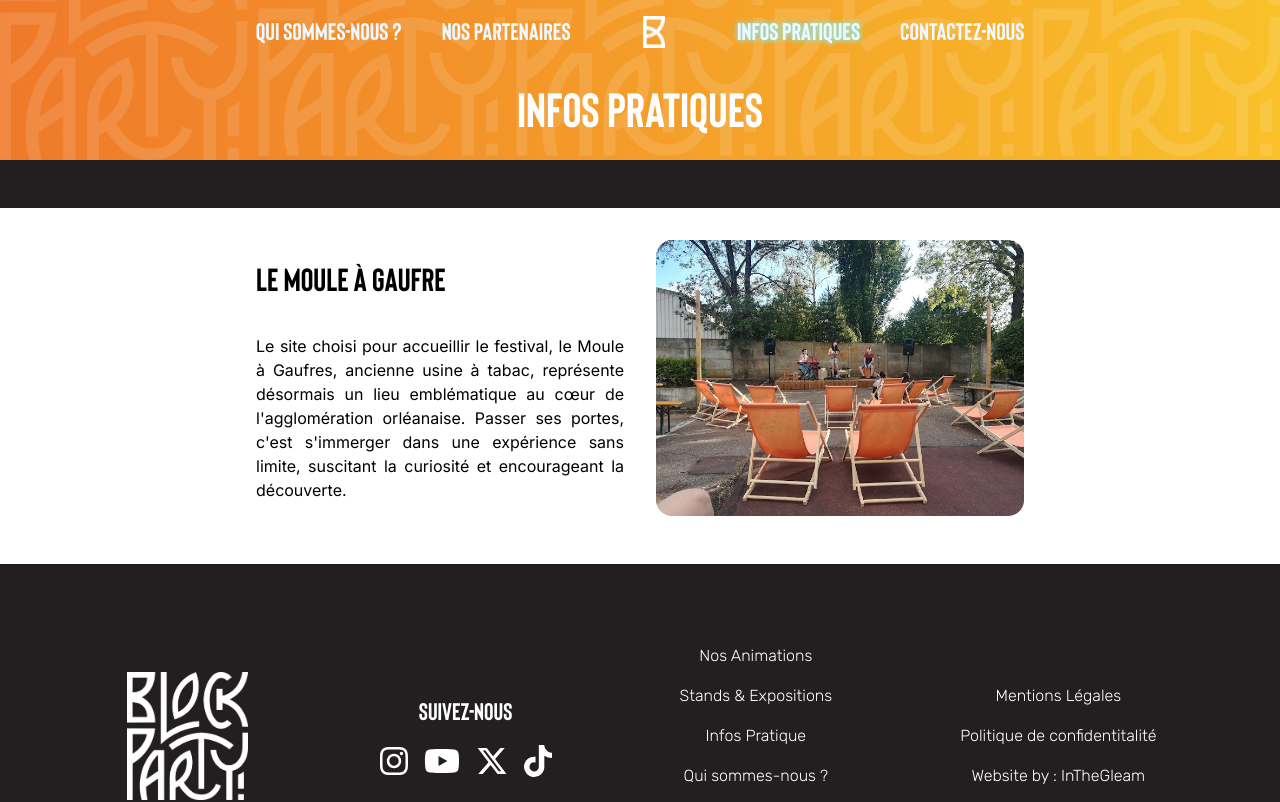
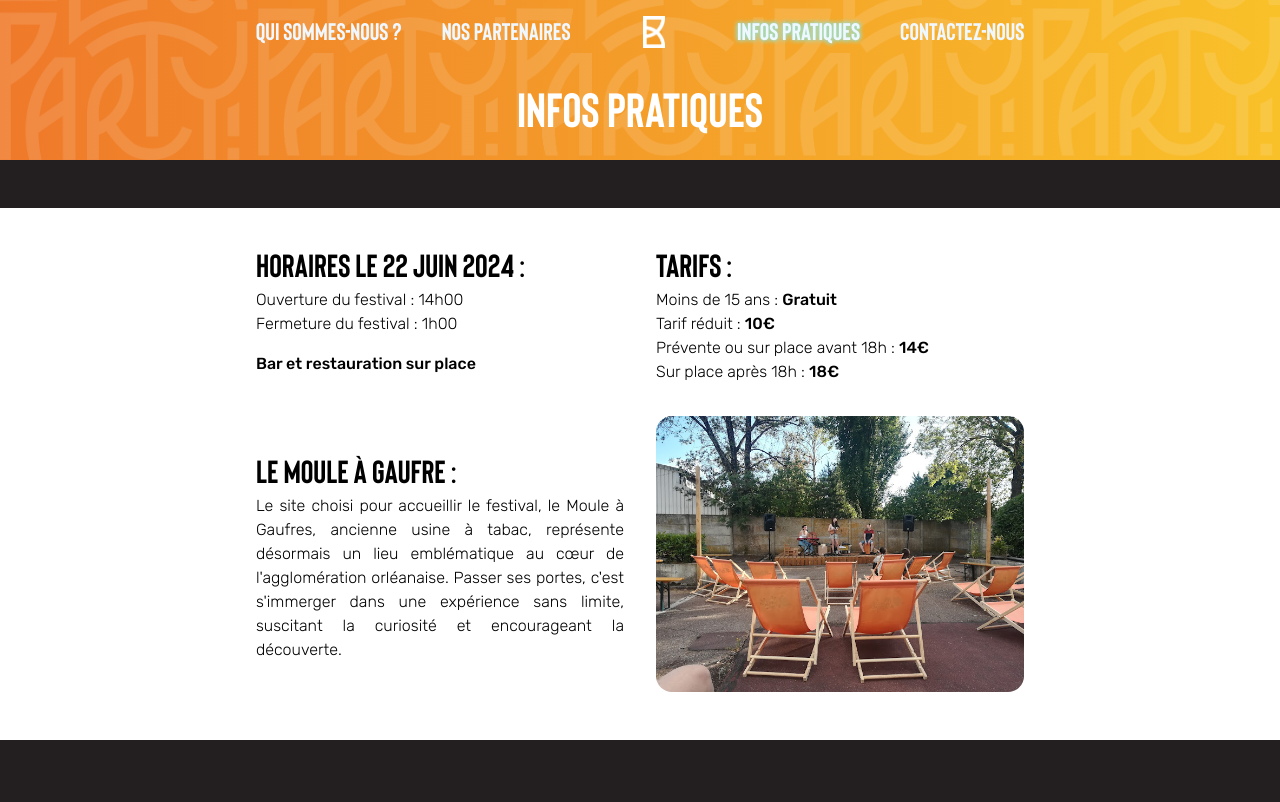
Before and after one commit to jessygomes/block-party, a Next.js app: page /infos-pratiques in a window 1280 px wide. Shown: the top 802 px of the page. Built offline with nearby package versions, Linux system fonts and the light colour scheme.

Commit message:
Ajout infos page InfoPratique

```diff
--- a/src/app/components/Navbar/Navbar.tsx
+++ b/src/app/components/Navbar/Navbar.tsx
@@ -87,7 +87,7 @@ export default function Navbar() {
               <div
                 key={index}
                 onClick={() => {
-                  setNavActive(false);
+                  handleClick();
                 }}
               >
                 <Link
@@ -110,7 +110,7 @@ export default function Navbar() {
                 width={300}
                 height={300}
                 alt="Fresque logo"
-                onClick={() => setNavActive(!navActive)}
+                onClick={() => handleClick()}
               />{" "}
             </Link>
           </motion.div>
@@ -124,7 +124,7 @@ export default function Navbar() {
               <div
                 key={index}
                 onClick={() => {
-                  setNavActive(false);
+                  handleClick();
                 }}
               >
                 <Link
--- a/src/app/infos-pratiques/page.tsx
+++ b/src/app/infos-pratiques/page.tsx
@@ -26,18 +26,49 @@ export default function InfosPratque() {
           BlockParty Festival
         </h2> */}
       </div>
-      <section className="mt-[2rem] flex gap-[0.5rem] lg:gap-[2rem] px-[1rem] flex-wrap justify-center items-center max-w-[50rem] mx-auto">
-        <div className="flex-1 flex flex-col gap-[2rem] justify-center">
-          <h2 className="font-bison text-[2rem]">Le Moule à Gaufre</h2>
-          <p className=" text-justify">
+      <section className="mt-[2rem] flex gap-[2rem] sm:gap-[2rem] px-[1rem] flex-wrap max-w-[50rem] mx-auto">
+        <div className="flex flex-wrap justify-center sm:justify-normal gap-[1.5rem] sm:gap-[2rem] w-full">
+          <div className="sm:flex-1 font-rubikLight text-center sm:text-left">
+            <h2 className="font-bison text-[2rem]">
+              Horaires le 22 juin 2024 :
+            </h2>
+            <p>Ouverture du festival : 14h00</p>
+            <p>Fermeture du festival : 1h00</p>
+            <p className="pt-[1rem] font-rubikMedium">
+              Bar et restauration sur place
+            </p>
+          </div>
+          <div className="sm:flex-1 font-rubikLight text-center sm:text-left">
+            <h2 className="font-bison text-[2rem]">Tarifs :</h2>
+            <p>
+              Moins de 15 ans :{" "}
+              <span className=" font-rubikMedium">Gratuit</span>
+            </p>
+            <p>
+              Tarif réduit : <span className=" font-rubikMedium">10€</span>
+            </p>
+            <p>
+              Prévente ou sur place avant 18h :{" "}
+              <span className=" font-rubikMedium">14€</span>{" "}
+            </p>
+            <p>
+              Sur place après 18h :{" "}
+              <span className=" font-rubikMedium">18€</span>
+            </p>
+          </div>
+        </div>
+        <div className="flex flex-wrap justify-center items-center gap-[0.5rem] sm:gap-[2rem]">
+          <div className="sm:flex-1 font-rubikLight text-center sm:text-left">
+            <h2 className="font-bison text-[2rem]">Le Moule à Gaufre :</h2>
+            <p className=" text-justify font-rubikLight">
               Le site choisi pour accueillir le festival, le Moule à Gaufres,
-            ancienne usine à tabac, représente désormais un lieu emblématique au
-            cœur de l&apos;agglomération orléanaise. Passer ses portes,
+              ancienne usine à tabac, représente désormais un lieu emblématique
+              au cœur de l&apos;agglomération orléanaise. Passer ses portes,
               c&apos;est s&apos;immerger dans une expérience sans limite,
               suscitant la curiosité et encourageant la découverte.
             </p>
           </div>
-        <div className="lg:flex-1">
+          <div className="sm:flex-1">
             <Image
               className=" object-cover w-full h-full rounded-1rem"
               src="/images/moule.jpg"
@@ -46,6 +77,7 @@ export default function InfosPratque() {
               alt="Photo du moule à gaufres"
             />
           </div>
+        </div>
       </section>
     </div>
   );
```
Lines whose indentation alone changed are shown as unchanged.
